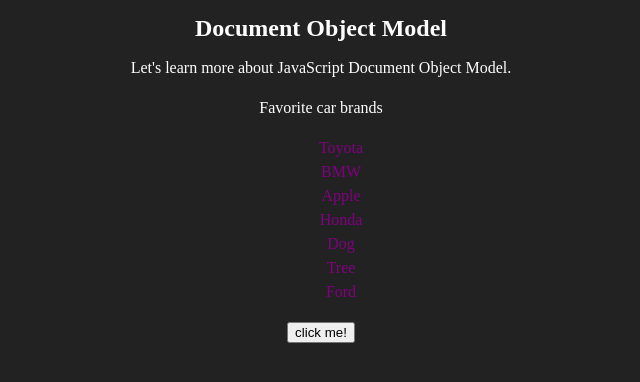
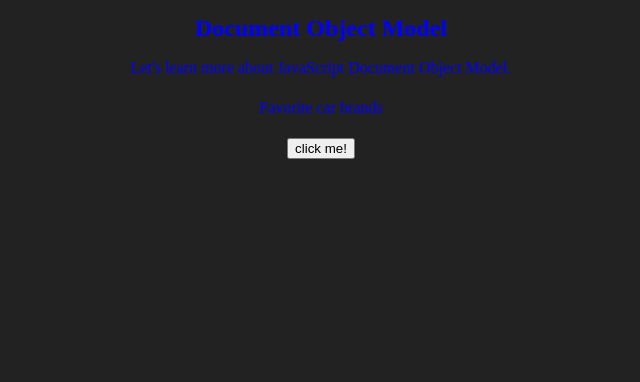
Before and after one commit to harkemoyo/Query, a plain HTML site: page index.html in a window 1280 px wide. Shown: the whole page, without its empty margins (319-959 px from the left). Drawn offline with Linux system fonts and the light colour scheme.

Commit message:
added commit

```diff
--- a/main.js
+++ b/main.js
@@ -1,5 +1,5 @@
 
-
+const ulLi = document.getElementById('list')
 const myList = document.getElementsByTagName("li");
 
 for(let i = 0; i < myList.length; i++){
@@ -13,12 +13,26 @@
 // }
 
 // live element
-const ulLi = document.getElementById('list')
+const listItems = document.getElementsByTagName('li')
+const listsItems = document.querySelectorAll('li')
 const addBtn = document.getElementById('add-btn')
 function addButton() {
     const li = document.createElement('li')
     li.textContent = 'piano'
     ulLi.appendChild(li)
-    console.log(ulLi);
+
+    console.log("live:",listItems.length);
+    // console.log("static:",listsItems.length);
 }
 addBtn.addEventListener('click', addButton)
+
+// static element
+const node = document.getElementById('list')
+if (node.parentElement) {
+    node.parentElement.style.color = "blue";
+  }
+  if (node.parentNode) {
+    // remove a node from the tree, unless
+    // it's not in the tree already
+    node.parentNode.removeChild(node);
+  }
```
Also changed, not shown: index.html (+3 -1 lines).
